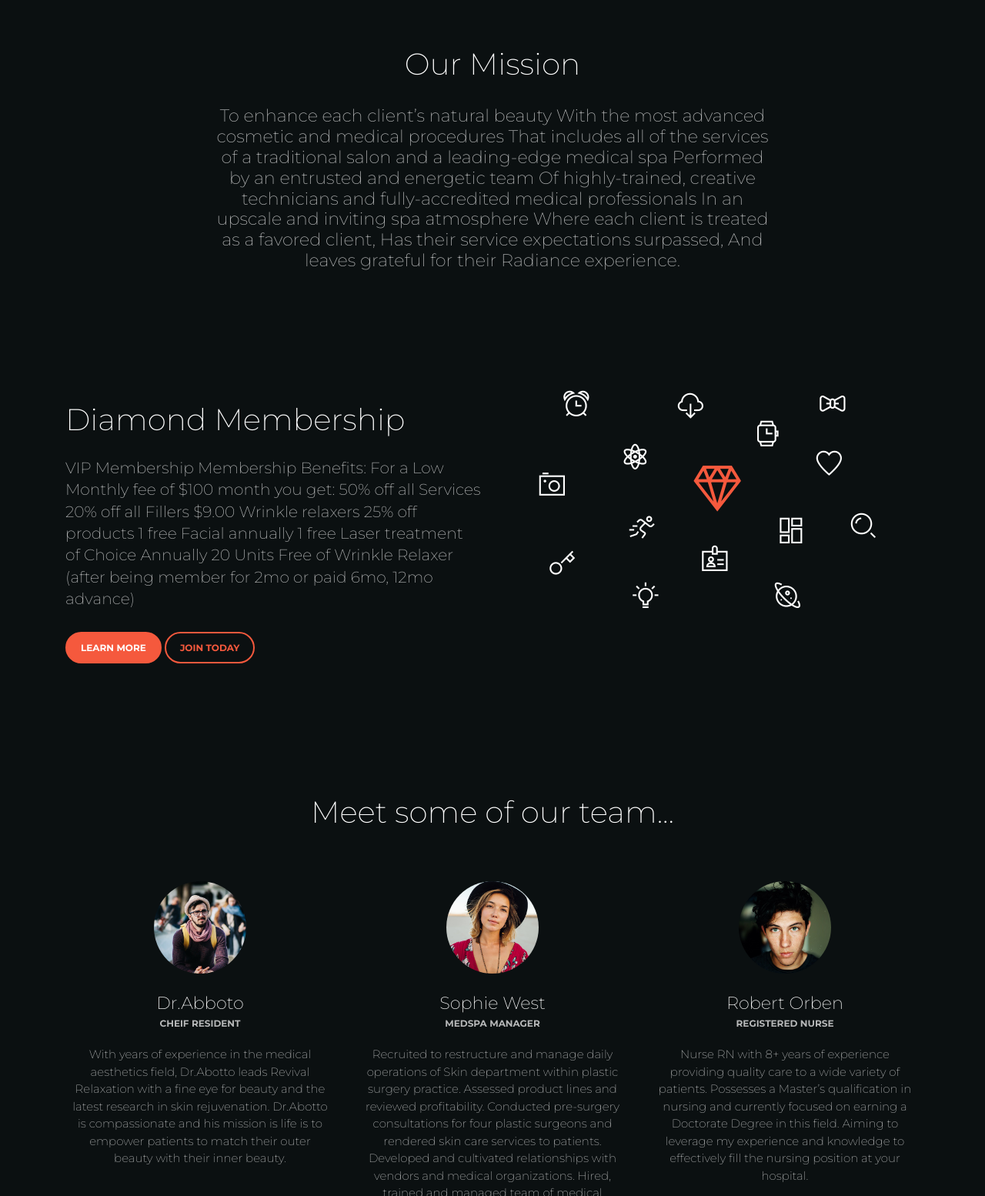
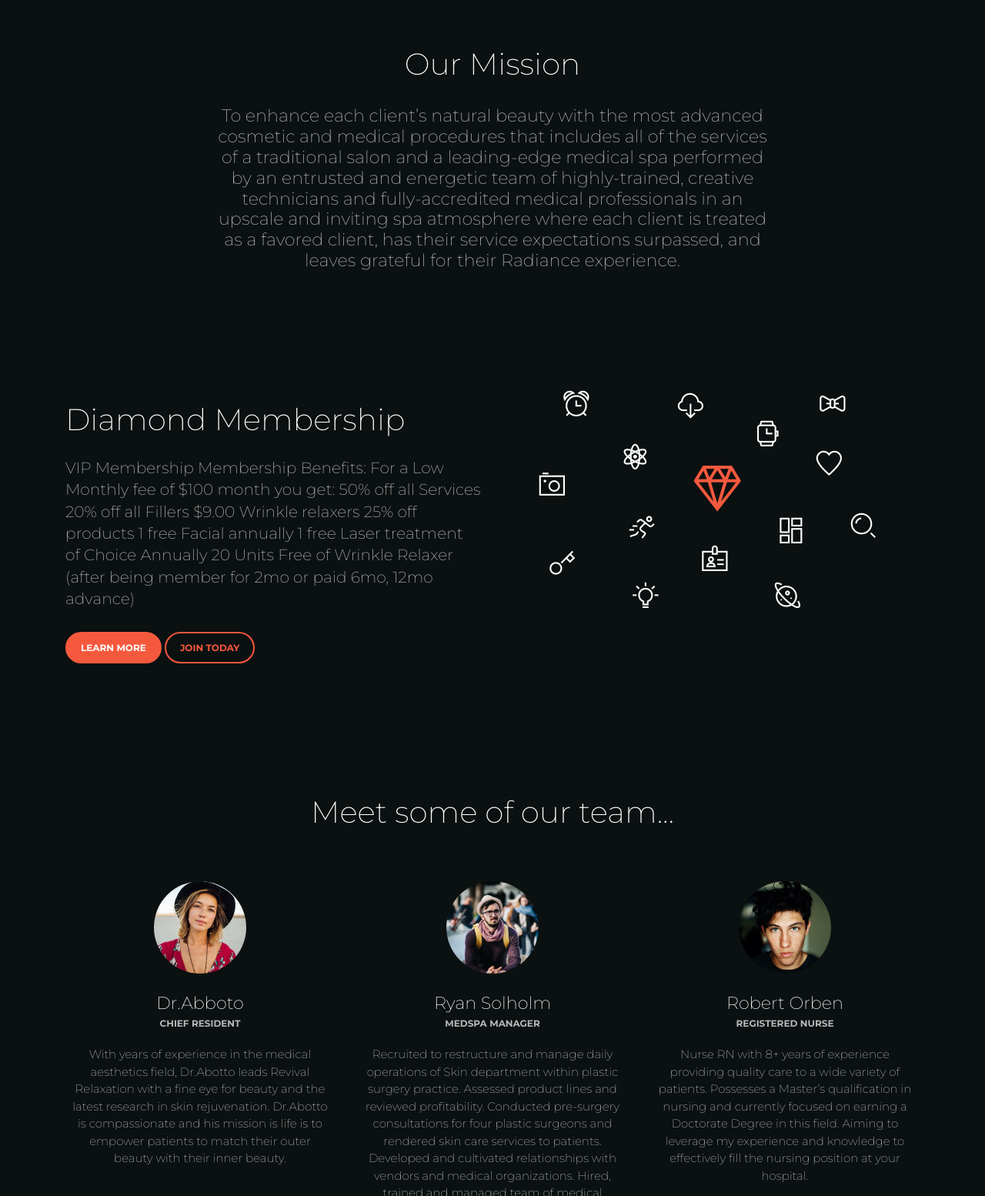
Before and after one commit to nighthawkEnterprise/LeadManagement, a React app: page /index in a window 1280 px wide. Shown: the part 840-2394 px from the top of the page at 77% size. Built offline with nearby package versions, Linux system fonts and the light colour scheme.

Commit message:
minor changes

```diff
--- a/public/index.html
+++ b/public/index.html
@@ -54,7 +54,7 @@
       href="https://maxcdn.bootstrapcdn.com/font-awesome/latest/css/font-awesome.min.css"
       rel="stylesheet"
     />
-    <title>Paper Kit React by Creative Tim</title>
+    <title>Revival Relaxation</title>
   </head>
   <body class="sidebar-collapse">
     <noscript>You need to enable JavaScript to run this app.</noscript>
--- a/src/views/index-sections/SectionDark.js
+++ b/src/views/index-sections/SectionDark.js
@@ -33,14 +33,14 @@ function SectionDark() {
               <h2 className="title">Our Mission</h2>
               <h4 className="description">
               To enhance each client’s natural beauty
-              With the most advanced cosmetic and medical procedures
-              That includes all of the services of a traditional salon and a leading-edge medical spa
-              Performed by an entrusted and energetic team
-              Of highly-trained, creative technicians and fully-accredited medical professionals
-              In an upscale and inviting spa atmosphere
-              Where each client is treated as a favored client,
-              Has their service expectations surpassed,
-              And leaves grateful for their Radiance experience.
+              with the most advanced cosmetic and medical procedures
+              that includes all of the services of a traditional salon and a leading-edge medical spa
+              performed by an entrusted and energetic team
+              of highly-trained, creative technicians and fully-accredited medical professionals
+              in an upscale and inviting spa atmosphere
+              where each client is treated as a favored client,
+              has their service expectations surpassed,
+              and leaves grateful for their Radiance experience.
               </h4>
             </Col>
           </Row>
--- a/src/views/index-sections/SectionExamples.js
+++ b/src/views/index-sections/SectionExamples.js
@@ -49,7 +49,7 @@ function SectionExamples() {
                   <a href="#pablo" onClick={(e) => e.preventDefault()}>
                     <img
                       alt="..."
-                        src={require("assets/img/faces/hipster.jpg")}
+                      src={require("assets/img/faces/joe-gardner-2.jpg")}
                     />
                   </a>
                 </div>
@@ -57,13 +57,15 @@ function SectionExamples() {
                   <a href="#pablo" onClick={(e) => e.preventDefault()}>
                     <div className="author">
                       <CardTitle tag="h4">Dr.Abboto</CardTitle>
-                        <h6 className="card-category">Cheif Resident</h6>
+                      <h6 className="card-category">Chief Resident</h6>
                     </div>
                   </a>
                   <p className="card-description text-center">
                   With years of experience in the medical aesthetics field, Dr.Abotto leads
                   Revival Relaxation with a fine eye for beauty and the latest research in skin rejuvenation.
                   Dr.Abotto is compassionate and his mission is life is to empower patients to match their outer beauty with their inner beauty.
+
+
                   </p>
                 </CardBody>
                 <CardFooter className="text-center">
@@ -100,21 +102,19 @@ function SectionExamples() {
                     <a href="#pablo" onClick={(e) => e.preventDefault()}>
                       <img
                         alt="..."
-                        src={require("assets/img/faces/joe-gardner-2.jpg")}
+                        src={require("assets/img/faces/hipster.jpg")}
                       />
                     </a>
                   </div>
                   <CardBody>
                     <a href="#pablo" onClick={(e) => e.preventDefault()}>
                       <div className="author">
-                        <CardTitle tag="h4">Sophie West</CardTitle>
+                        <CardTitle tag="h4">Ryan Solholm</CardTitle>
                         <h6 className="card-category">Medspa Manager</h6>
                       </div>
                     </a>
                     <p className="card-description text-center">
                     Recruited to restructure and manage daily operations of Skin department within plastic surgery practice. Assessed product lines and reviewed profitability. Conducted pre-surgery consultations for four plastic surgeons and rendered skin care services to patients. Developed and cultivated relationships with vendors and medical organizations. Hired, trained and managed team of medical estheticians.
-
-
 
                     </p>
                   </CardBody>
@@ -146,6 +146,7 @@ function SectionExamples() {
                   </CardFooter>
                 </Card>
               </Col>
+
               <Col md="4">
                 <Card className="card-profile card-plain">
                   <div className="card-avatar">
--- a/src/views/index-sections/SectionLogin.js
+++ b/src/views/index-sections/SectionLogin.js
@@ -86,7 +86,7 @@ function SectionLogin() {
       }).then(async dataObj => {
           const opp = await createOpp(dataObj);
       })
-      setMessage("Registered!");
+      setMessage("Message received! Thank you for signing up, we look forward to helping you with your beauty goals.");
   }
 
   async function createGuest(dataObj) {
@@ -293,7 +293,7 @@ function SectionLogin() {
                     type="button"
                     onClick={() => registerButton()}
                   >
-                    Register
+                    Sign Up
                   </Button>
                   <div className="forgot">
                     <Button
--- a/src/views/index-sections/SectionNucleoIcons.js
+++ b/src/views/index-sections/SectionNucleoIcons.js
@@ -48,17 +48,13 @@ function SectionNucleoIcons() {
               <Button
                 className="btn-round"
                 color="danger"
-                href="/nucleo-icons"
-                target="_blank"
               >
                Learn More
               </Button>
               <Button
                 className="btn-round ml-1"
                 color="danger"
-                href="https://nucleoapp.com/?ref=1712"
                 outline
-                target="_blank"
               >
                 Join Today
               </Button>
```
Also changed, not shown: src/views/Index.js (+6 -3 lines), src/views/NucleoIcons.js (+0 -19 lines), 1 other file. Lines whose indentation alone changed are shown as unchanged.
